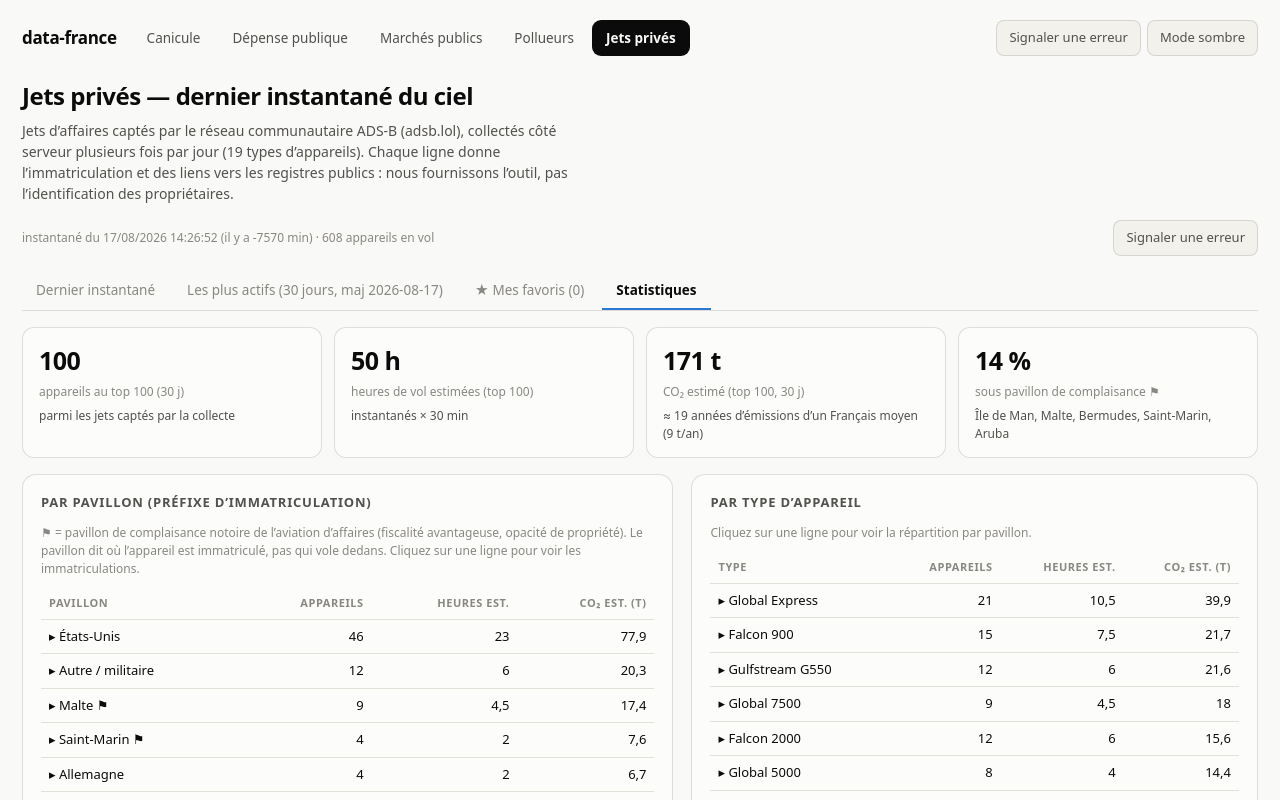
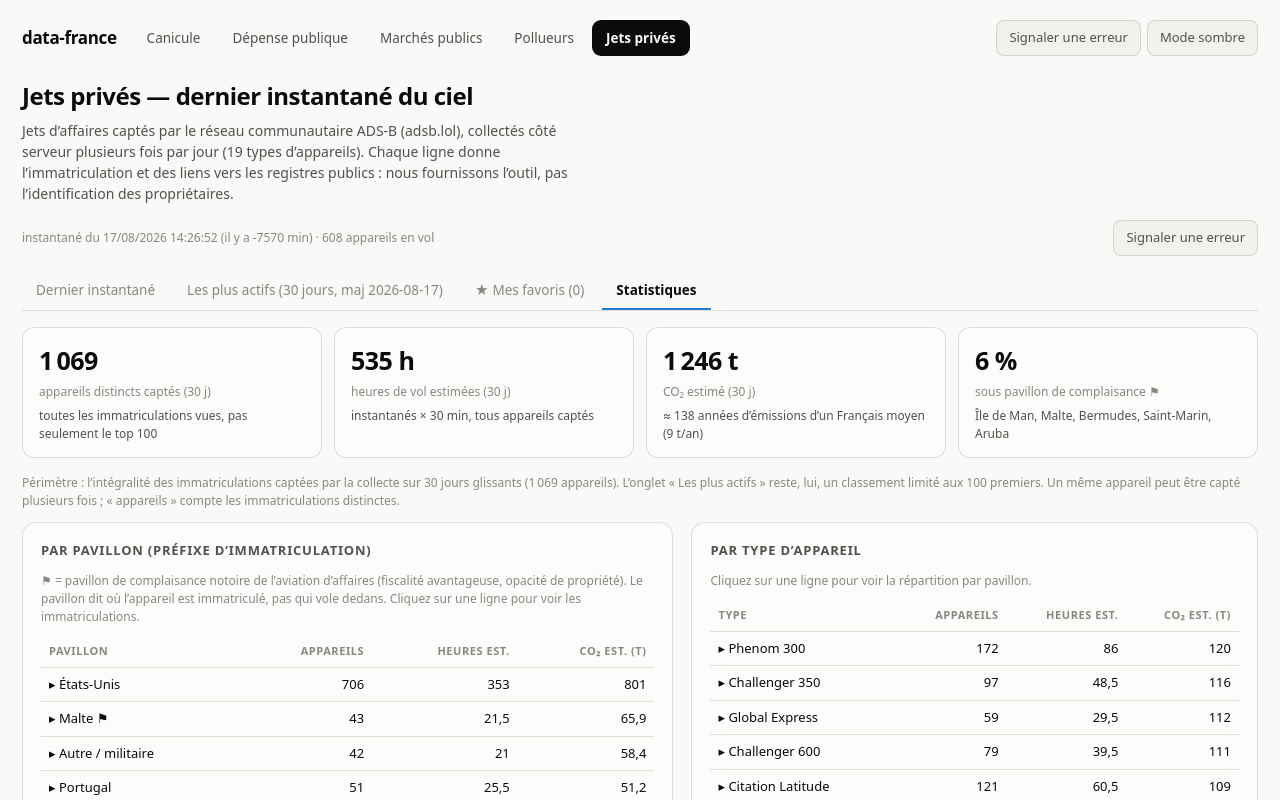
Before and after one commit to Carpette/data-france, a React (Vite) app: page /#/aviation in a window 1280 px wide. Both pictures are taken after a click on the button "Statistiques". Shown: the top 800 px of the page. Built offline with nearby package versions, Linux system fonts and the light colour scheme.

Commit message:
Stats sur la flotte complète, plus juste sur le top 100

```diff
--- a/src/pages/Aviation.jsx
+++ b/src/pages/Aviation.jsx
@@ -266,13 +266,22 @@ export default function Aviation() {
       })()}
 
       {tab === 'stats' && (() => {
-        const top = HIST.top || [];
+        /* Statistiques sur TOUS les appareils captés sur 30 j (recalculées depuis le
+           journal quotidien), pas seulement le top 100 — qui reste un simple classement. */
+        const agg = {};
+        Object.values(HIST.days || {}).forEach(day => {
+          Object.entries(day).forEach(([reg, info]) => {
+            agg[reg] = agg[reg] || { reg, days: 0, snaps: 0, type: info.t };
+            agg[reg].days += 1; agg[reg].snaps += info.n || 1;
+          });
+        });
+        const fleet = Object.keys(agg).length ? Object.values(agg) : (HIST.top || []);
         const hoursOf = t => (t.snaps ?? t.days) * SNAP_H;
         const co2Of = t => hoursOf(t) * (CO2_RATE[t.type] || 2.5);
-        const totH = top.reduce((a, t) => a + hoursOf(t), 0);
-        const totC = top.reduce((a, t) => a + co2Of(t), 0);
+        const totH = fleet.reduce((a, t) => a + hoursOf(t), 0);
+        const totC = fleet.reduce((a, t) => a + co2Of(t), 0);
         const byNat = {}, byType = {};
-        top.forEach(t => {
+        fleet.forEach(t => {
           const n = natOf(t.reg);
           byNat[n] = byNat[n] || { n: 0, h: 0, c: 0, regs: [] };
           byNat[n].n += 1; byNat[n].h += hoursOf(t); byNat[n].c += co2Of(t); byNat[n].regs.push(t);
@@ -282,25 +291,29 @@ export default function Aviation() {
           byType[ty].nats[n] = (byType[ty].nats[n] || 0) + 1;
         });
         const flagged = Object.entries(byNat).filter(([k]) => k.includes('⚑'));
-        const pctFlag = top.length ? Math.round(flagged.reduce((a, [, v]) => a + v.n, 0) / top.length * 100) : 0;
+        const pctFlag = fleet.length ? Math.round(flagged.reduce((a, [, v]) => a + v.n, 0) / fleet.length * 100) : 0;
         return (
           <div>
             <div className="kpis">
-              <div className="kpi"><div className="v">{top.length}</div>
-                <div className="l">appareils au top 100 (30 j)</div>
-                <div className="n">parmi les jets captés par la collecte</div></div>
+              <div className="kpi"><div className="v">{fleet.length.toLocaleString('fr-FR')}</div>
+                <div className="l">appareils distincts captés (30 j)</div>
+                <div className="n">toutes les immatriculations vues, pas seulement le top 100</div></div>
               <div className="kpi"><div className="v">{fmtH(totH)} h</div>
-                <div className="l">heures de vol estimées (top 100)</div>
-                <div className="n">instantanés × 30 min</div></div>
+                <div className="l">heures de vol estimées (30 j)</div>
+                <div className="n">instantanés × 30 min, tous appareils captés</div></div>
               <div className="kpi"><div className="v">{fmtH(totC)} t</div>
-                <div className="l">CO₂ estimé (top 100, 30 j)</div>
+                <div className="l">CO₂ estimé (30 j)</div>
                 <div className="n">≈ {Math.round(totC / 9).toLocaleString('fr-FR')} années d’émissions d’un Français moyen (9 t/an)</div></div>
               <div className="kpi"><div className="v">{pctFlag} %</div>
                 <div className="l">sous pavillon de complaisance ⚑</div>
                 <div className="n">Île de Man, Malte, Bermudes, Saint-Marin, Aruba</div></div>
             </div>
-            {!top.length && <div className="warnbox">Statistiques vides pour l’instant — elles se
-              construisent sur le classement 30 jours, donc au fil des collectes automatiques.</div>}
+            <p className="hint">Périmètre : l’intégralité des immatriculations captées par la collecte
+              sur 30 jours glissants ({fleet.length.toLocaleString('fr-FR')} appareils). L’onglet
+              « Les plus actifs » reste, lui, un classement limité aux 100 premiers. Un même appareil
+              peut être capté plusieurs fois ; « appareils » compte les immatriculations distinctes.</p>
+            {!fleet.length && <div className="warnbox">Statistiques vides pour l’instant — elles se
+              construisent au fil des collectes automatiques (jusqu’à 30 jours d’historique).</div>}
             <div className="grid2">
               <div className="card">
                 <h2>Par pavillon (préfixe d’immatriculation)</h2>
@@ -320,7 +333,8 @@ export default function Aviation() {
                         </tr>
                         {expNat === k && (
                           <tr><td colSpan={4} style={{ textAlign: 'left', background: 'var(--surface-2)' }}>
-                            <div style={{ display: 'flex', gap: 6, flexWrap: 'wrap', padding: '4px 0' }}>
+                            <div style={{ display: 'flex', gap: 6, flexWrap: 'wrap', padding: '4px 0',
+                              maxHeight: 220, overflowY: 'auto' }}>
                               {v.regs.sort((a, b) => (b.snaps ?? b.days) - (a.snaps ?? a.days)).map(t => (
                                 <span key={t.reg} style={{ border: '1px solid var(--hair)', borderRadius: 8, padding: '3px 8px', fontSize: 12, background: 'var(--surface)' }}>
                                   <Star on={has(t.reg)} onClick={() => toggle(t.reg, { type: t.type })} />
```
